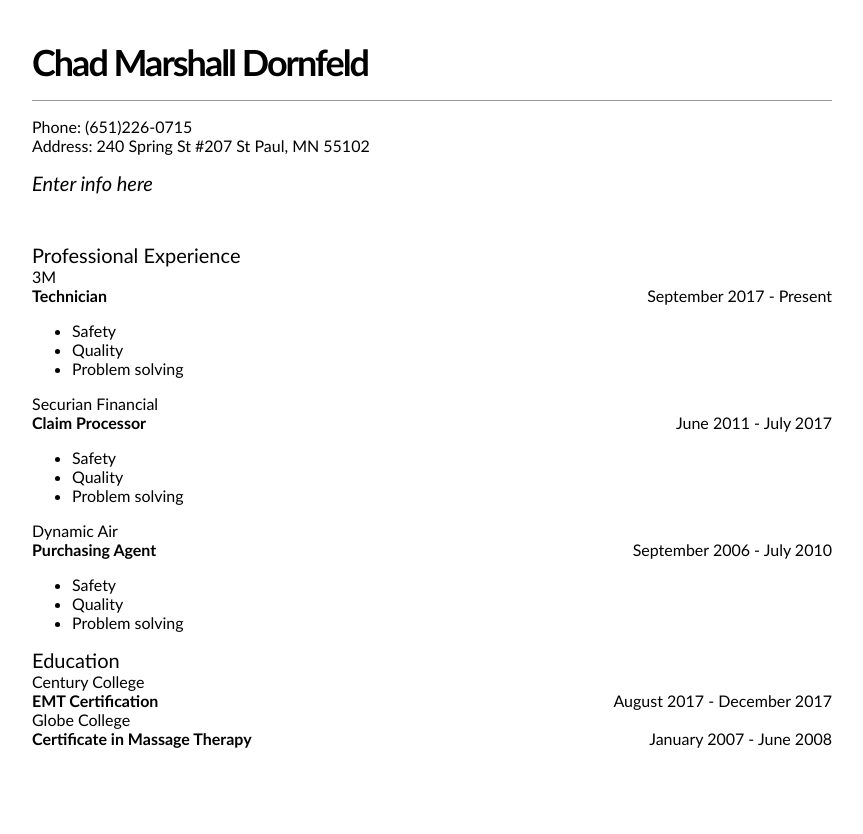
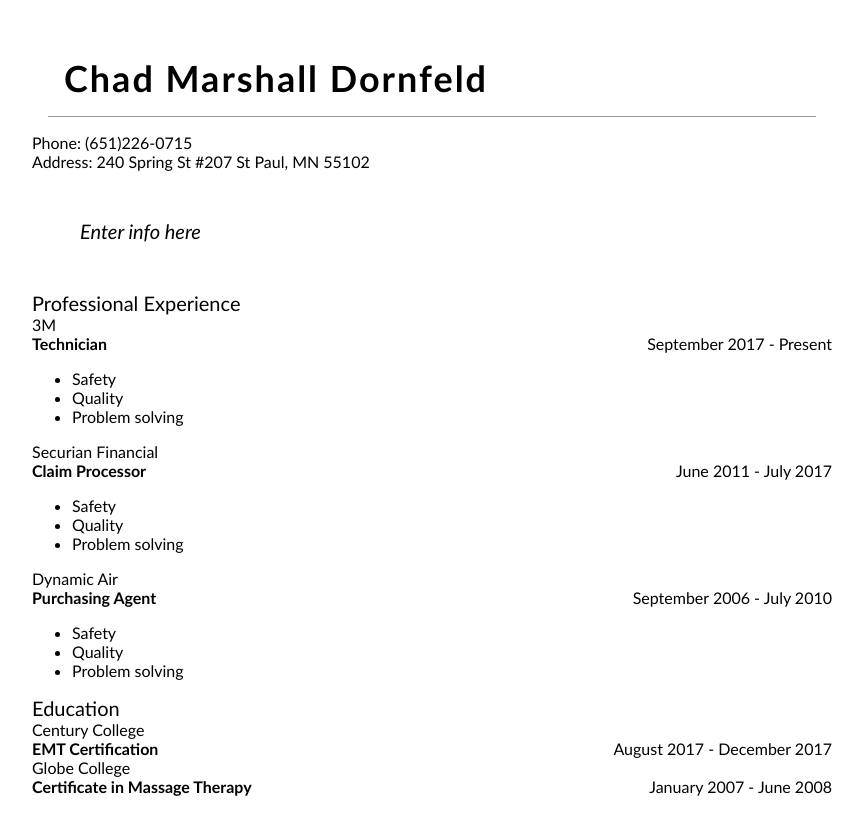
Before and after one commit to cmdornfeld/cmdornfeld.github.io, a plain HTML site: page Index.html in a window 1280 px wide. Shown: the whole page, without its empty margins (208-1071 px from the left). Before the commit the page ends 808 px from the top, so only its background shows below. Drawn offline with Linux system fonts and the light colour scheme.

Commit message:
Update style.css

```diff
--- a/style.css
+++ b/style.css
@@ -10,17 +10,17 @@ body {
 }
 
 #name {
-	margin: 0 0 16px 0;
-	padding: 0 0 16px 0;
+	margin: 16px;
+	padding: 16px;
 	font-size: 36px;
 	font-weight: bold;
-	letter-spacing: -2px;
+	letter-spacing: 2px;
 	border-bottom: 1px solid #999;
 }
 
 #content-summarycontent {
-	margin: 0 0 16px 0;
-	padding: 0 0 32px 0;
+	margin: 16px;
+	padding: 32px;
 
 	font-style: italic;
 	font-size: 20px;
```
